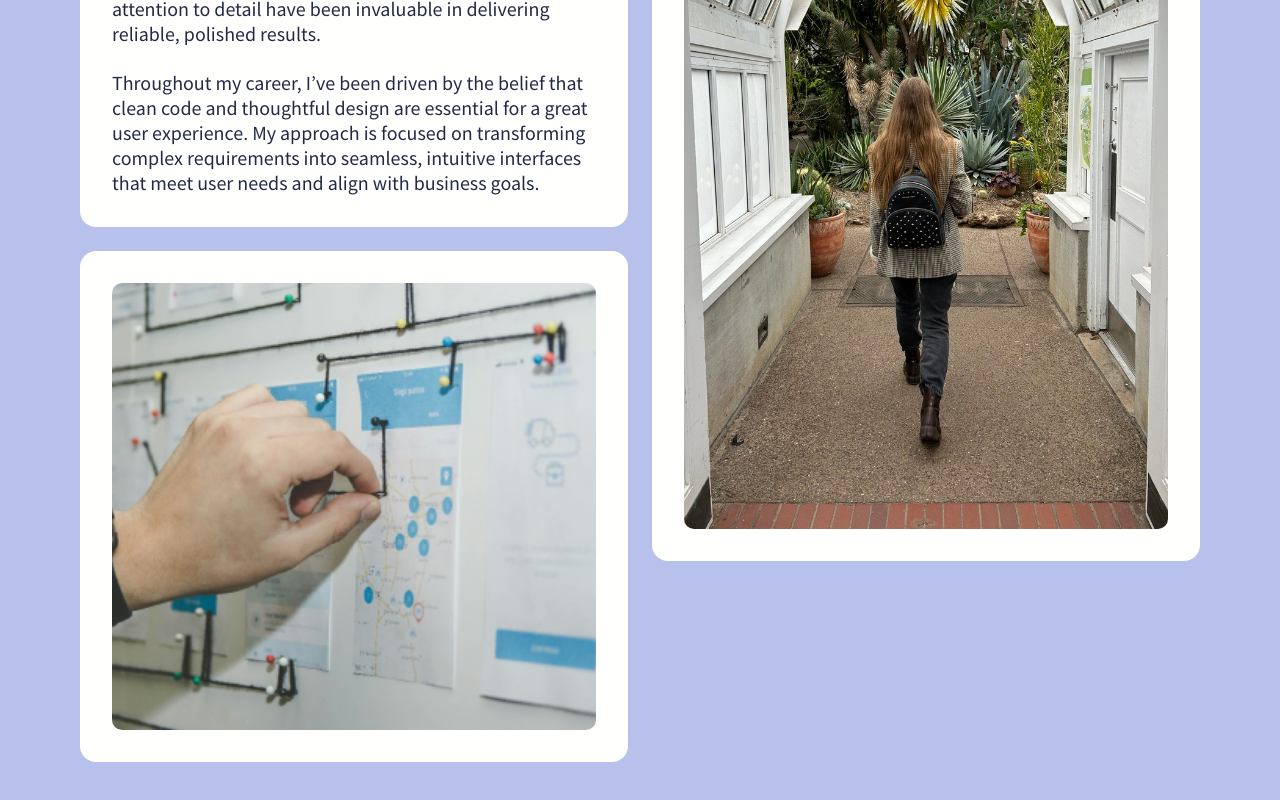
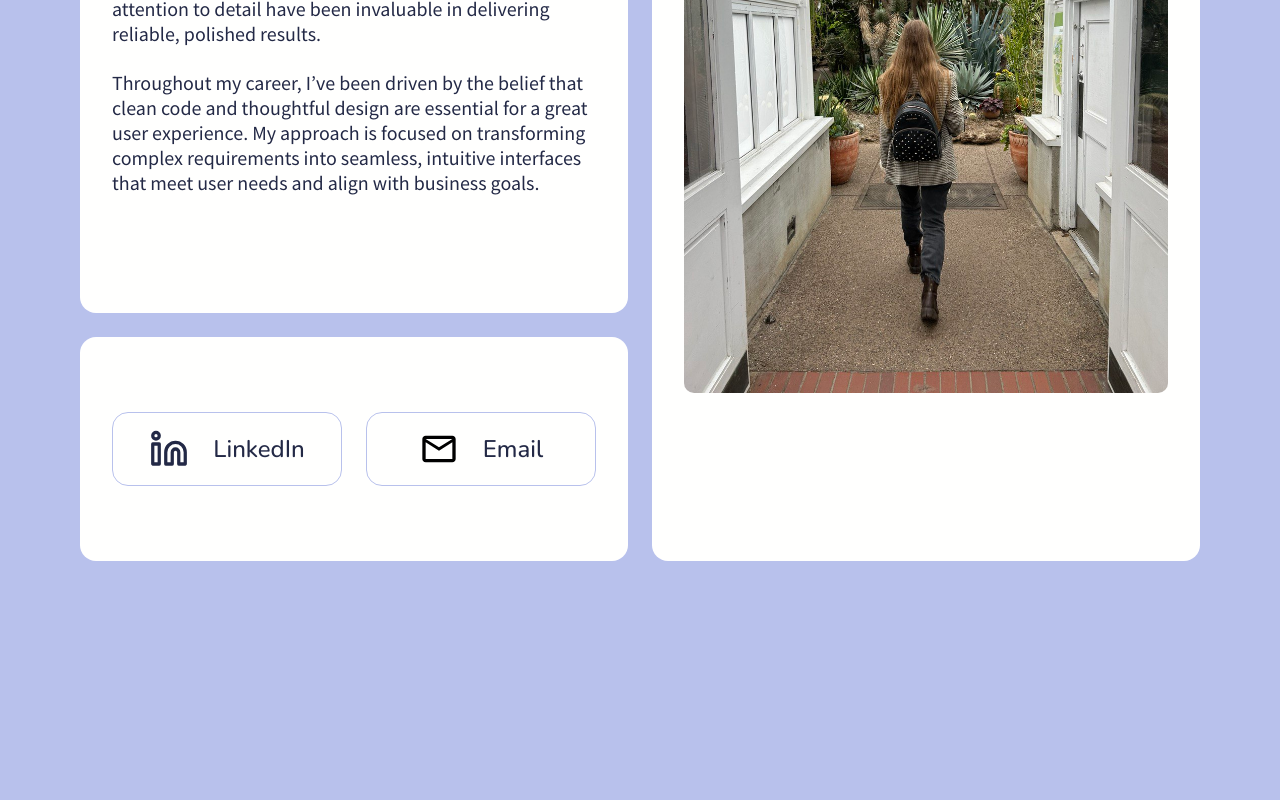
Before and after one commit to liuladniak/portfolio, a React (Vite) app: page /about in a window 1280 px wide. Shown: the part 854-1654 px from the top of the page. After the commit the page ends 1447 px from the top, so only its background shows below. Built offline with nearby package versions, Linux system fonts and the light colour scheme.

Commit message:
added socials to about page

```diff
--- a/index.html
+++ b/index.html
@@ -2,7 +2,7 @@
 <html lang="en">
   <head>
     <meta charset="UTF-8" />
-    <link rel="icon" type="image/svg+xml" href="/vite.svg" />
+    <link rel="icon" type="image/svg+xml" href="./public/favicon-web.png" />
     <meta name="viewport" content="width=device-width, initial-scale=1.0" />
     <title>Liu Ladniak</title>
   </head>
--- a/src/components/About/About.jsx
+++ b/src/components/About/About.jsx
@@ -19,6 +19,8 @@ const About = () => {
             management, and communication. Conducting code reviews and providing
             constructive feedback allowed me to gain hands-on experience with
             Agile practices while helping others achieve their technical goals.
+            Through collaborative teamwork, I've learned to adapt and contribute
+            effectively, ensuring successful project outcomes.
           </p>
         </div>
       </div>
--- /dev/null
+++ b/src/components/ConnectLinks/ConnectLinks.jsx
@@ -0,0 +1,29 @@
+import "./ConnectLinks.scss";
+import linkedIcon from "../../assets/icons/linkedIcon.svg";
+import emailIcon from "../../assets/icons/emailIcon.svg";
+
+const ConnectLinks = () => {
+  return (
+    <div className="connect-links">
+      <a
+        target="_blank"
+        href="https://www.linkedin.com/in/liuladniak/"
+        className="btn btn--connect btn--connect-about"
+      >
+        <img className="btn__icon" src={linkedIcon} alt="linkedin logo icon" />
+        <span>LinkedIn</span>
+      </a>
+
+      <a
+        target="_blank"
+        href="mailto:liuladniak@gmail.com"
+        className="btn btn--connect btn--connect-about"
+      >
+        <img className="btn__icon" src={emailIcon} alt="Mail icon" />
+        <span>Email</span>
+      </a>
+    </div>
+  );
+};
+
+export default ConnectLinks;
--- /dev/null
+++ b/src/components/ConnectLinks/ConnectLinks.scss
@@ -0,0 +1,36 @@
+@use "../../styles/partials/variables" as *;
+
+.connect-links {
+  display: grid;
+  grid-template-columns: repeat(2, 1fr);
+  gap: 2.4rem;
+  width: 100%;
+}
+
+.btn {
+  font-family: "Nunito", sans-serif;
+  background-color: $main--6;
+  font-size: 2.4rem;
+  padding: 1.6rem 2.4rem;
+  border-radius: 1.6rem;
+  border: none;
+  transition: all 0.5s ease-out;
+
+  &:hover {
+    background-color: $accent--1;
+    color: $main--1;
+  }
+
+  &__icon {
+    width: 4rem;
+    height: 4rem;
+  }
+}
+
+.btn--connect {
+  width: 100%;
+  display: flex;
+  justify-content: center;
+  align-items: center;
+  gap: 2.4rem;
+}
--- a/src/pages/AboutPage/AboutPage.jsx
+++ b/src/pages/AboutPage/AboutPage.jsx
@@ -1,9 +1,8 @@
 import HeroAbout from "../../components/HeroAbout/HeroAbout";
 import "./AboutPage.scss";
 import aboutImg1 from "../../assets/images/aboutImg1.jpg";
-import aboutImg2 from "../../assets/images/aboutImg2.png";
-import aboutImg3 from "../../assets/images/aboutImg3.png";
-import aboutImg4 from "../../assets/images/aboutImg4.png";
+
+import ConnectLinks from "../../components/ConnectLinks/ConnectLinks";
 
 const AboutPage = () => {
   return (
@@ -35,25 +34,8 @@ const AboutPage = () => {
           <img src={aboutImg1} alt="image" />
         </div>
         <div className="about-card about-card--3">
-          <img src={aboutImg2} alt="image" />
+          <ConnectLinks />
         </div>
-        {/* <div className="about-card about-card--4">
-          <img src={aboutImg3} alt="image" />
-        </div>
-        <div className="about-card about-card--5">
-          <h2>Experience</h2>
-          <p>
-            Over the years, I’ve collaborated with clients like ShopEase,
-            FinTrack, and Insightly, working on everything from e-commerce
-            platforms to SaaS dashboards. My approach combines creativity with a
-            strong foundation in design principles and user research, ensuring
-            that every project I undertake not only meets but exceeds
-            expectations.
-          </p>
-        </div>
-        <div className="about-card about-card--6">
-          <img src={aboutImg4} alt="image" />
-        </div> */}
       </div>
     </>
   );
--- a/src/pages/AboutPage/AboutPage.scss
+++ b/src/pages/AboutPage/AboutPage.scss
@@ -5,13 +5,11 @@
     width: 100%;
     display: grid;
     grid-template-columns: 1fr 1fr;
-    grid-template-rows: repeat(2, 1fr) auto;
+    grid-template-rows: auto;
     overflow-x: hidden;
     grid-template-areas:
       "text-journey main-img"
-      "sec-img main-img";
-    // "third-img text-experience"
-    // "third-img forth-img";
+      "links main-img";
     gap: 2.4rem;
   }
 
@@ -40,6 +38,7 @@
 
     & img {
       border-radius: 1rem;
+      height: auto !important;
     }
   }
 
@@ -50,22 +49,14 @@
   &-card--2 {
     grid-area: main-img;
     height: 84.5rem;
-    // padding: 0;
   }
   &-card--3 {
-    grid-area: sec-img;
-    height: 100%;
-    // padding: 0;
-  }
-  &-card--4 {
-    grid-area: third-img;
-    // padding: 0;
-  }
-  &-card--5 {
-    grid-area: text-experience;
-  }
-  &-card--6 {
-    grid-area: forth-img;
-    // padding: 0;
+    grid-area: links;
+    align-items: center;
+    justify-content: center;
   }
 }
+
+.btn--connect-about {
+  border: 1px solid $main--3;
+}
--- a/src/pages/ConnectPage/ConnectPage.jsx
+++ b/src/pages/ConnectPage/ConnectPage.jsx
@@ -1,13 +1,14 @@
 import HeroConnect from "../../components/HeroConnect/HeroConnect";
 import "./ConnectPage.scss";
-import linkedIcon from "../../assets/icons/linkedIcon.svg";
-import emailIcon from "../../assets/icons/emailIcon.svg";
+
+import ConnectLinks from "../../components/ConnectLinks/ConnectLinks";
 
 const ConnectPage = () => {
   return (
-    <>
+    <section className="connect">
       <HeroConnect />
-      <div className="connect-links">
+      <ConnectLinks />
+      {/* <div className="connect-links">
         <a
           target="_blank"
           href="https://www.linkedin.com/in/liuladniak/"
@@ -29,8 +30,8 @@ const ConnectPage = () => {
           <img className="btn__icon" src={emailIcon} alt="Mail icon" />
           <span>Email</span>
         </a>
-      </div>
-    </>
+      </div> */}
+    </section>
   );
 };
 
--- a/src/pages/ConnectPage/ConnectPage.scss
+++ b/src/pages/ConnectPage/ConnectPage.scss
@@ -1,38 +1,5 @@
 @use "../../styles/partials/variables" as *;
 
-.connect-links {
-  display: grid;
-  grid-template-columns: repeat(2, 1fr);
-  gap: 2.4rem;
-  width: 100%;
+.connect {
   margin-bottom: 8rem;
 }
-
-.btn {
-  font-family: "Nunito", sans-serif;
-  background-color: $main--6;
-  font-size: 2.4rem;
-  padding: 1.6rem 2.4rem;
-  border-radius: 1.6rem;
-  border: none;
-  transition: all 0.5s ease-out;
-
-  &:hover {
-    // background-color: #e2e8f0;
-    background-color: $accent--1;
-    color: $main--1;
-  }
-
-  &__icon {
-    width: 4rem;
-    height: 4rem;
-  }
-}
-
-.btn--connect {
-  width: 100%;
-  display: flex;
-  justify-content: center;
-  align-items: center;
-  gap: 2.4rem;
-}
```
Also changed, not shown: src/components/Stack/Stack.jsx (added, +15 -0 lines), public/favicon-web.png (added), src/components/Stack/Stack.scss (added).
